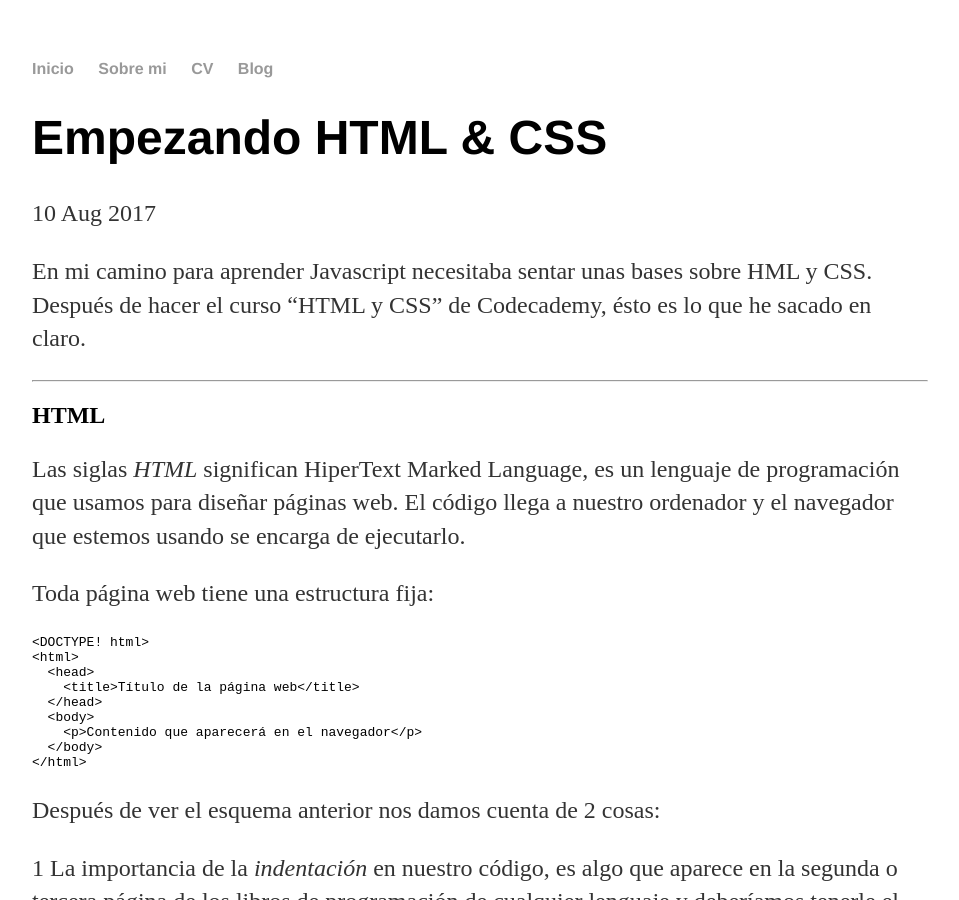
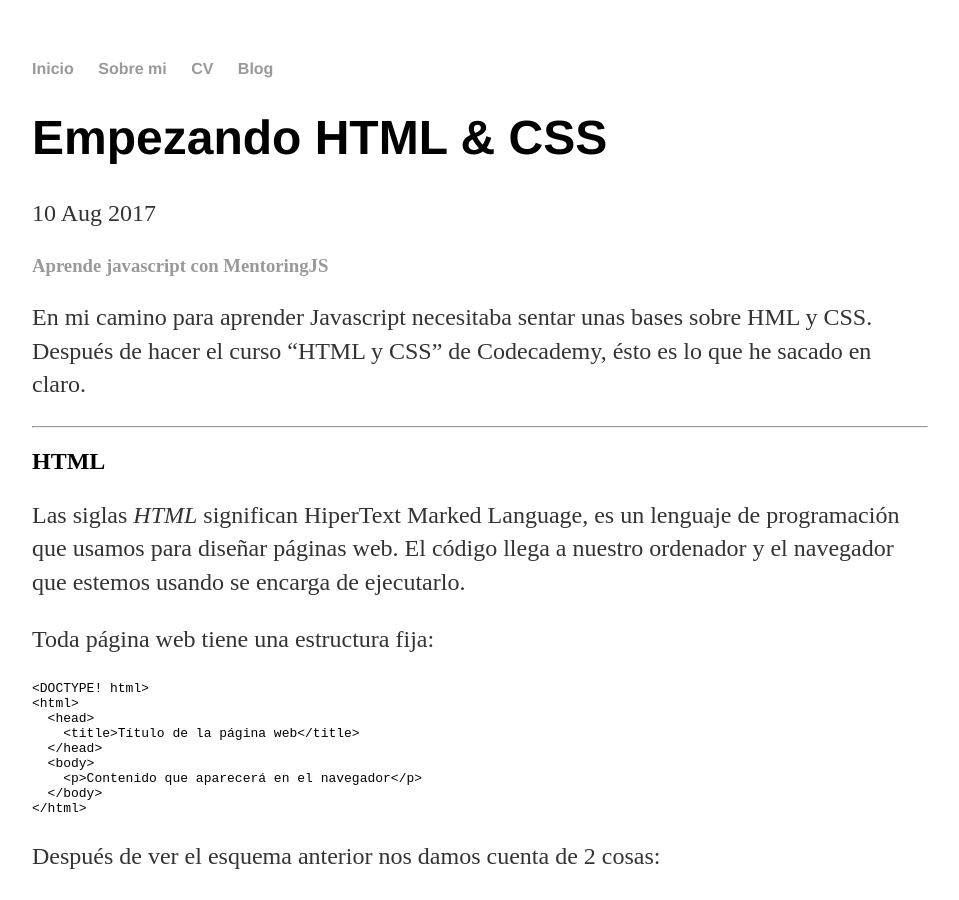
Before and after one commit to JdeJ/jdej.github.io, a Jekyll site: the page built from _posts/2017-08-10-Empezando-HTML-CSS.md, in a window 1280 px wide and 900 px high. Shown: the whole window, without its empty margins (160-1119 px from the left). Built offline with Jekyll 4.4.1, drawn with Linux system fonts in a browser that asks for light colours.

Commit message:
Update 2017-08-10-Empezando-HTML-CSS.md

```diff
--- a/_posts/2017-08-10-Empezando-HTML-CSS.md
+++ b/_posts/2017-08-10-Empezando-HTML-CSS.md
@@ -3,6 +3,8 @@ layout: post
 title: Empezando HTML & CSS
 date: 2017-08-10
 ---
+
+### [Aprende javascript con MentoringJS](http://mentoringjs.com "MentoringJS")
 
 En mi camino para aprender Javascript necesitaba sentar unas bases sobre HML y CSS. Después de hacer el curso "HTML y CSS" de Codecademy, ésto es lo que he sacado en claro.
 
```
